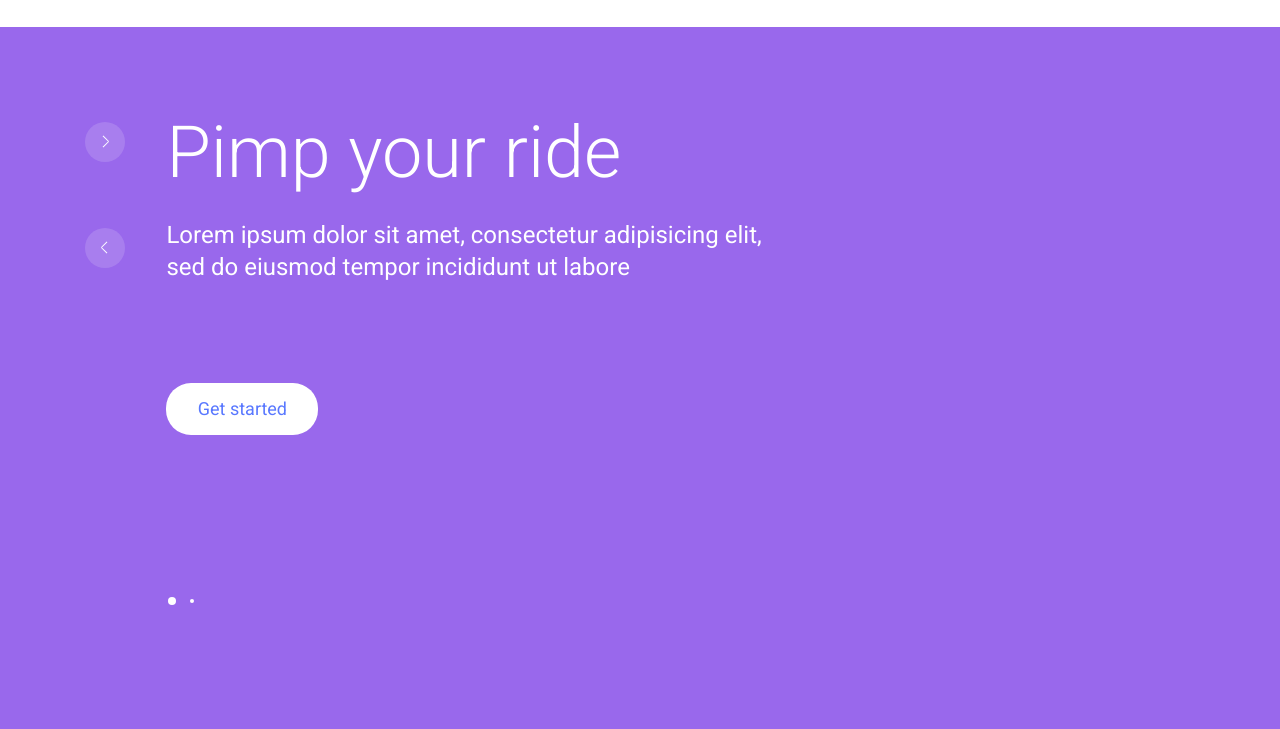
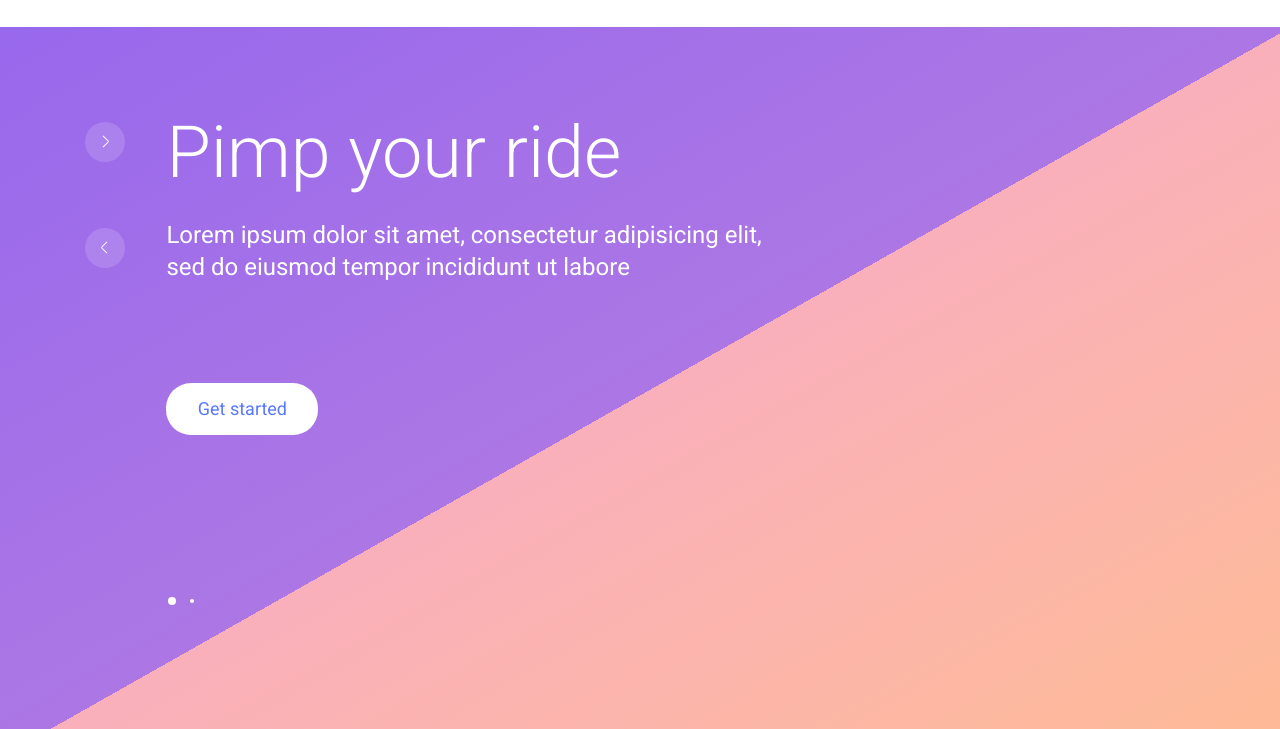
Before and after one commit to ohioensis/test-test, a website: page index.html in a window 1280 px wide. Both pictures are taken after a click on the label 104 px from the left and 213 px from the top of the page. Shown: the part 71-800 px from the top of the page. Drawn offline with Linux system fonts and the light colour scheme.

Commit message:
Slider gradient

```diff
--- a/index.html
+++ b/index.html
@@ -67,7 +67,7 @@
 					<a href="#" class="btn btn--slide">Get started</a>
 				</div>
 			</section>
-			<section class="slide" id="slide2">
+			<section class="slide slide--hidden" id="slide2">
 				<div class="content-wrapper slide__wrapper">
 					<h2 class="slide__title">Pimp your ride</h2>
 					<p class="slide__paragraph">Lorem ipsum dolor sit amet, consectetur adipisicing elit, sed do eiusmod tempor incididunt ut labore</p>
--- a/less/blocks/slide.less
+++ b/less/blocks/slide.less
@@ -18,20 +18,9 @@
 	padding-bottom: 110px;
 	font-family: @roboto;
 	color: @white;
-	background-color: #9968ec;
-	//**background-repeat:
-	//	no-repeat;
-	//background-position:
-	//	center;
-	//background-size:
-	//	cover,
-	//	cover;
-	//background-origin:
-	//	border-box,
-	//	border-box;
-	//background-image:
-	//		linear-gradient(22deg, #b47be1 50%, transparent 50%),
-	//		linear-gradient(135deg, #9b96e8, #8c9bf7);
+	background-color: #8c5ef2;
+	background-image:
+		linear-gradient(29.5deg, #8c5ef2, #f9aec2 50%, #9b96e8 50%, #5978ff);
 
 	opacity: 0;
 	animation-name: fadein;
@@ -39,6 +28,11 @@
 	animation-timing-function: ease-in;
 	animation-fill-mode: forwards;
 	animation-delay: 0.1s;
+}
+
+.slide:nth-child(2) {
+	background-image:
+		linear-gradient(150.5deg, #9868ed, #ac77e4 50%, #fab0bb 50%, #febb95);
 }
 
 	@media (min-width: 768px) {
@@ -55,6 +49,10 @@
 			padding-bottom: 250px;
 		}
 	}
+
+.slide--hidden {
+	display: none;
+}
 
 
 .slide__title {
```
Also changed, not shown: README.md, css/style.css.
